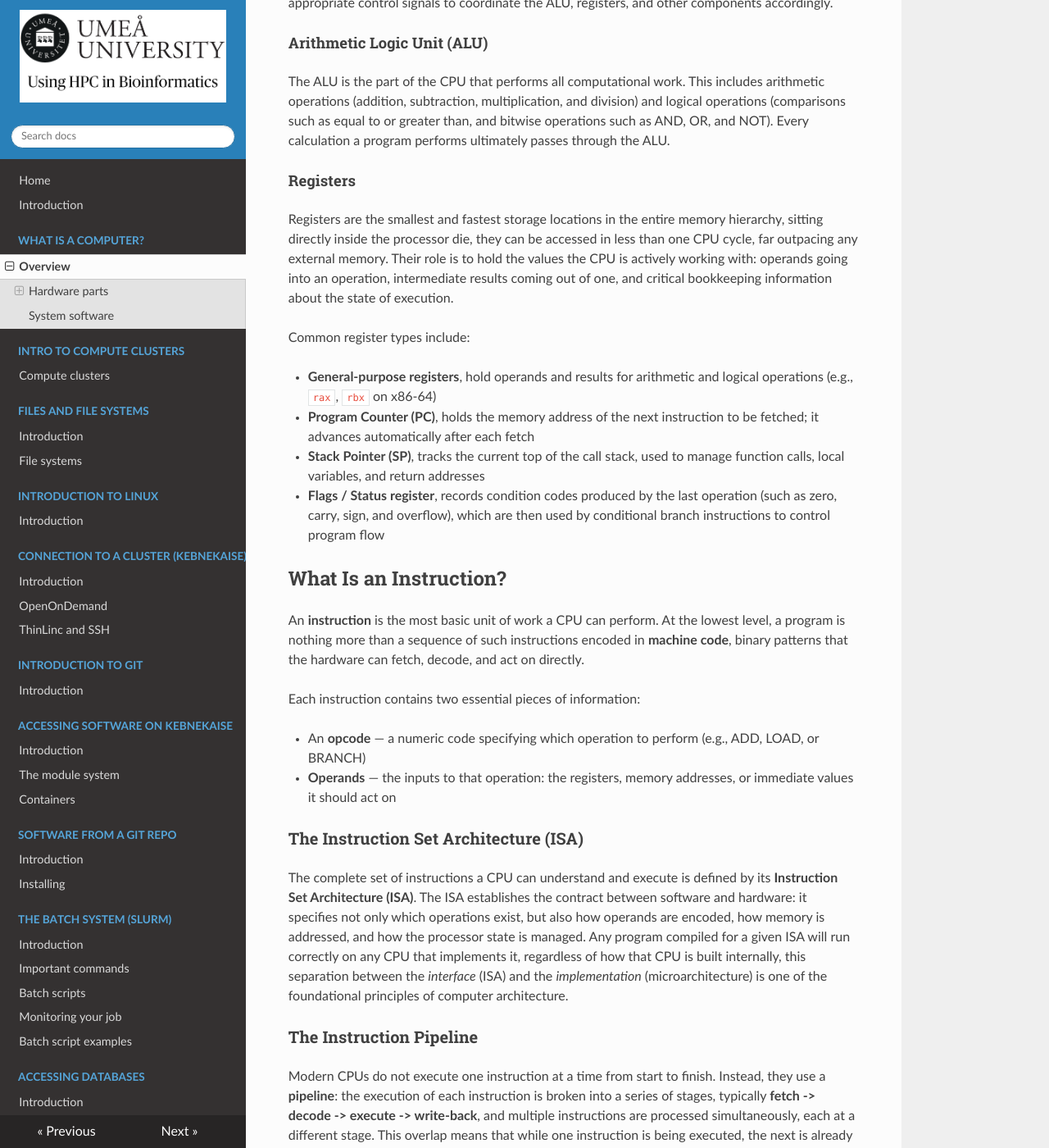
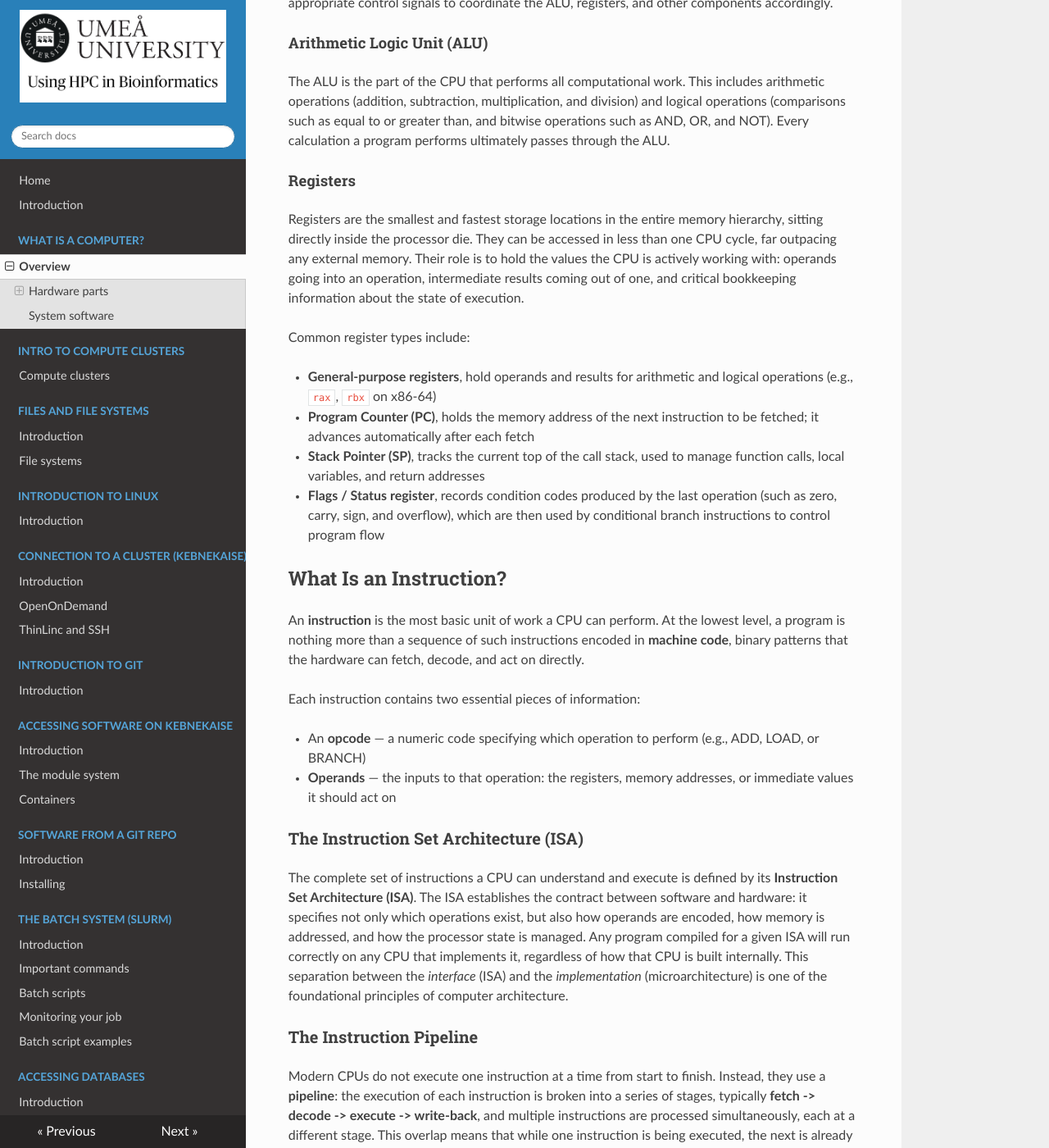
Before and after one commit to hpc2n/bioinformatics-hpc, an MkDocs documentation site: the page built from docs/1.computer/computer.md, in a window 1280 px wide and 1400 px high, scrolled down 6960 px. Shown: the whole window at 82% size. Built offline with MkDocs 1.6.1, drawn with Linux system fonts in a browser that asks for light colours; nearby versions of some CDN libraries; some of the changed text lies outside the part shown.

Commit message:
Computer: introduction

```diff
--- a/docs/1.computer/computer.md
+++ b/docs/1.computer/computer.md
@@ -179,7 +179,7 @@
 #### Registers
 
 Registers are the smallest and fastest storage locations in the entire memory hierarchy, sitting directly inside the
-processor die, they can be accessed in less than one CPU cycle, far outpacing any external memory. Their role is
+processor die. They can be accessed in less than one CPU cycle, far outpacing any external memory. Their role is
 to hold the values the CPU is actively working with: operands going into an operation, intermediate results coming
 out of one, and critical bookkeeping information about the state of execution.
 
@@ -206,7 +206,7 @@
 The complete set of instructions a CPU can understand and execute is defined by its **Instruction Set Architecture (ISA)**.
 The ISA establishes the contract between software and hardware: it specifies not only which operations exist, but also
 how operands are encoded, how memory is addressed, and how the processor state is managed. Any program compiled for a
-given ISA will run correctly on any CPU that implements it, regardless of how that CPU is built internally, this separation
+given ISA will run correctly on any CPU that implements it, regardless of how that CPU is built internally. This separation
 between the *interface* (ISA) and the *implementation* (microarchitecture) is one of the foundational principles of computer architecture.
 
 ### The Instruction Pipeline
@@ -272,7 +272,7 @@
 Its purpose is to reduce the time the CPU spends waiting for data from the much slower main
 memory (RAM), by keeping frequently accessed data as close to the execution units as possible.
 
-Caches are organised in levels, each trading size for speed:
+Caches are organized in levels, each with a trading size for speed:
 
 | Level | Location | Size (typical) | Bandwidth (typical) |
 |-------|----------|----------------|---------------------|
@@ -308,7 +308,8 @@
 ### Why RAM Matters
 
 - More RAM allows the operating system to keep more programs and data in memory simultaneously.
-- Insufficient RAM forces the OS to use **swap space** (disk-based virtual memory), which is orders of magnitude slower and can make the system feel unresponsive.
+- Insufficient RAM forces the OS to use **swap space** (disk-based virtual memory), which is orders of
+magnitude slower and can make the system feel unresponsive.
 - RAM speed (measured in MT/s or MHz) and latency also affect how quickly the CPU can fetch data that is not in cache.
 
 
```
Also changed, not shown: other parts of docs/1.computer/computer.md (+4 -4 lines).
